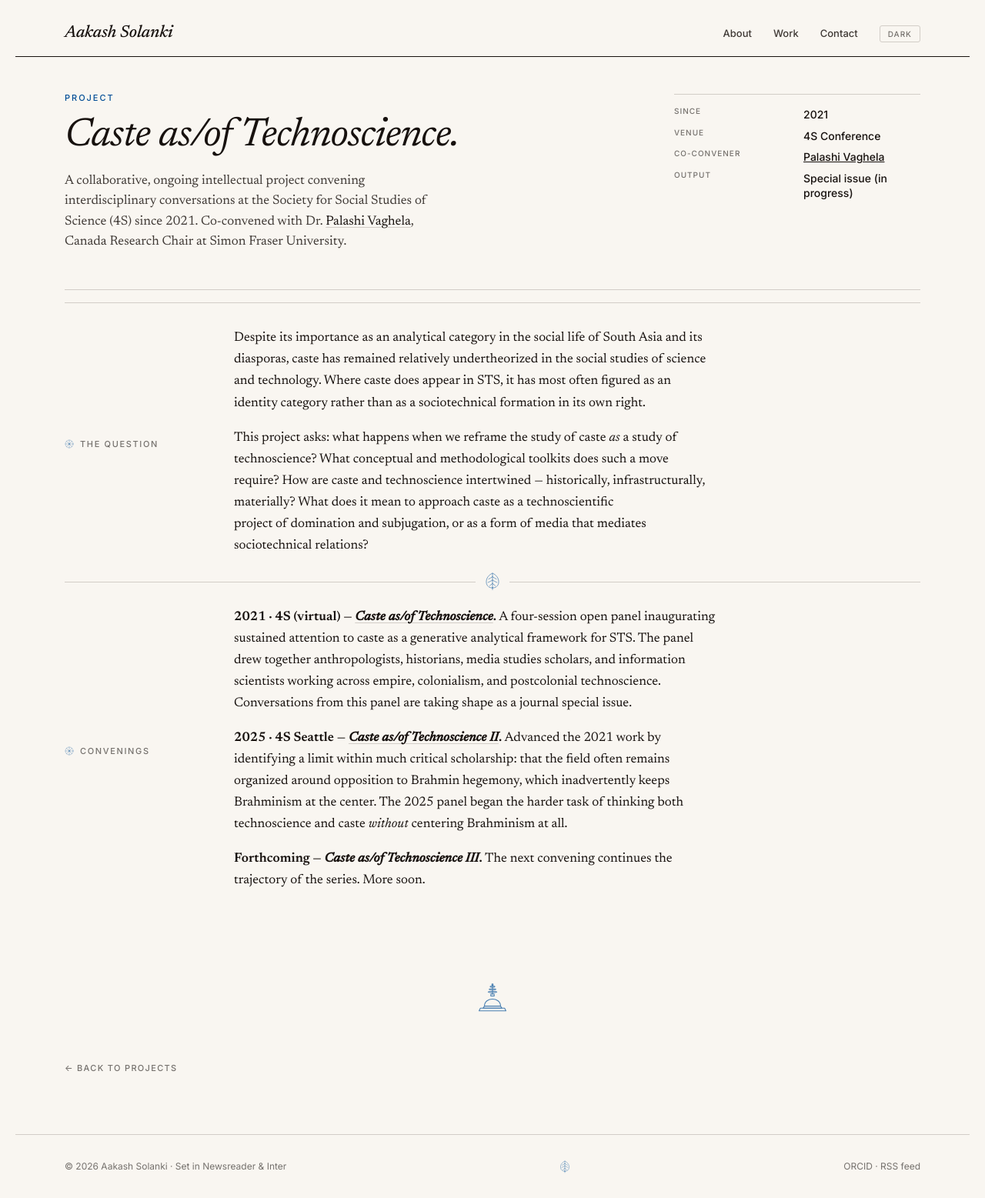
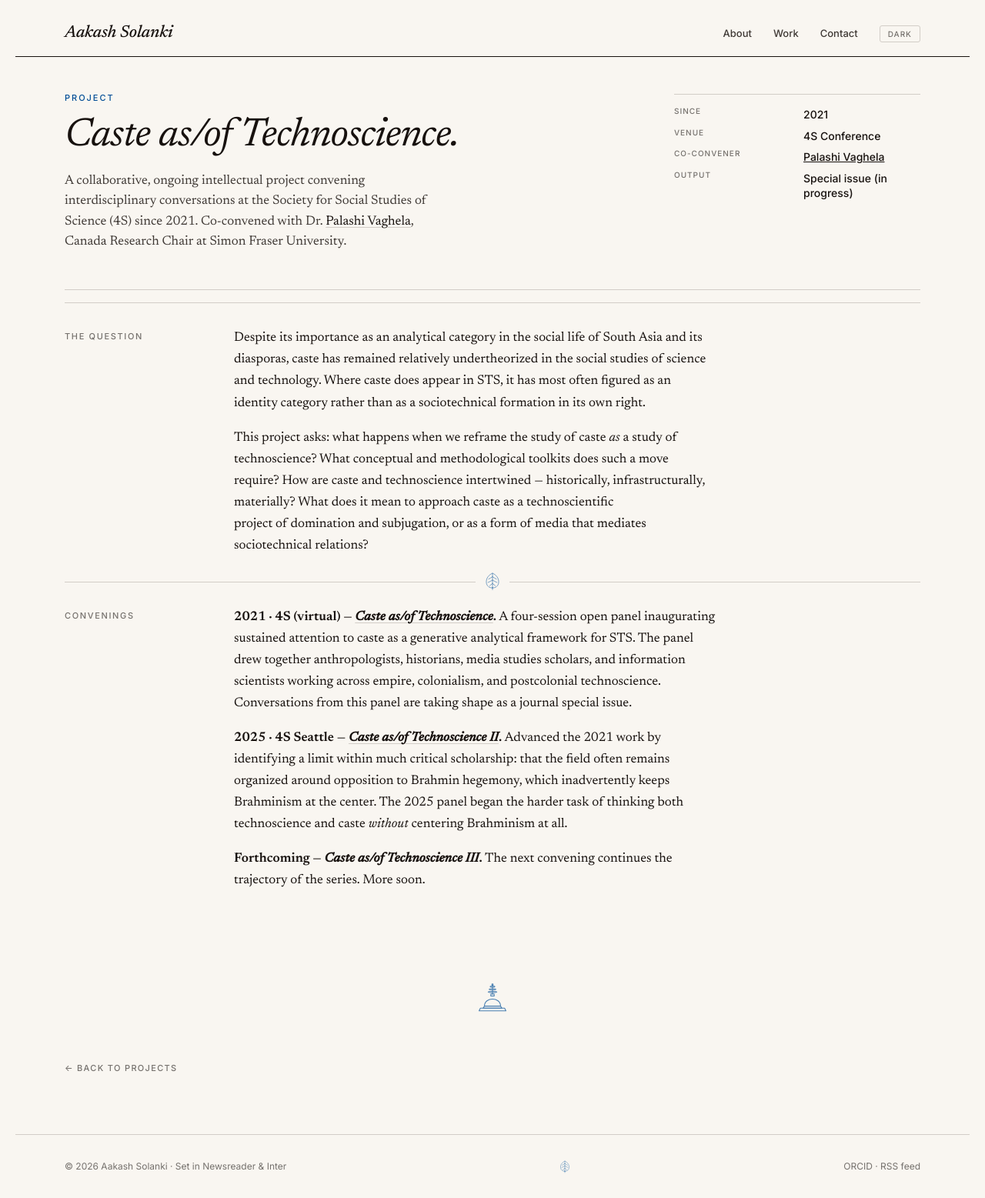
Before and after one commit to skishchampi/skishchampi.github.io, a Jekyll site: the page built from caste-technoscience.md, in a window 1280 px wide. Shown: the whole page at 77% size. Built offline with Jekyll 4.4.1, drawn with Linux system fonts in a browser that asks for light colours; some web fonts are replaced.

Commit message:
Remove the wheel before block labels
Keeps the wheel before thread headings and § section markers,
and the drop cap on the home bio. Just drops the wheel from
.block .label.

Co-Authored-By: Claude Opus 4.7 (1M context) <noreply@anthropic.com>

```diff
--- a/assets/css/style.css
+++ b/assets/css/style.css
@@ -337,20 +337,6 @@ main pre code { background: none; padding: 0; }
   letter-spacing: 0.15em; text-transform: uppercase;
   color: var(--ink-3);
   padding-top: 4px;
-  display: flex;
-  align-items: center;
-  gap: 8px;
-}
-.block .label::before {
-  content: '';
-  display: inline-block;
-  width: 12px;
-  height: 12px;
-  flex-shrink: 0;
-  background-color: var(--accent-blue);
-  -webkit-mask: url('/assets/img/wheel.svg') no-repeat center / contain;
-  mask: url('/assets/img/wheel.svg') no-repeat center / contain;
-  opacity: 0.85;
 }
 .block .body { max-width: 65ch; }
 .block .body > :first-child { margin-top: 0; }
```
